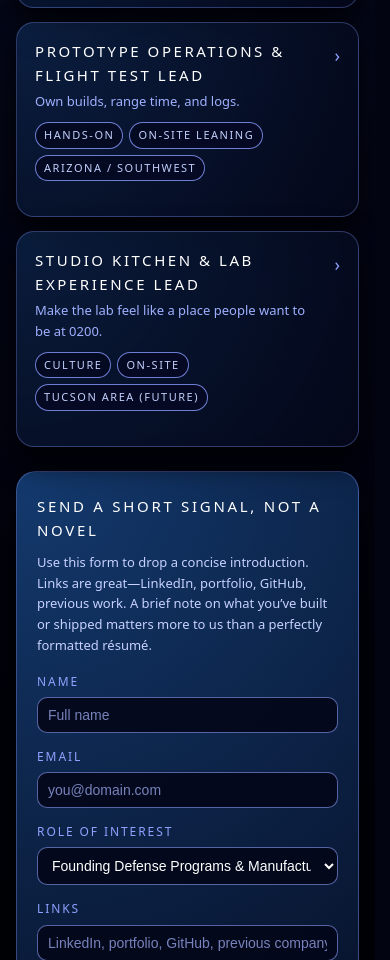
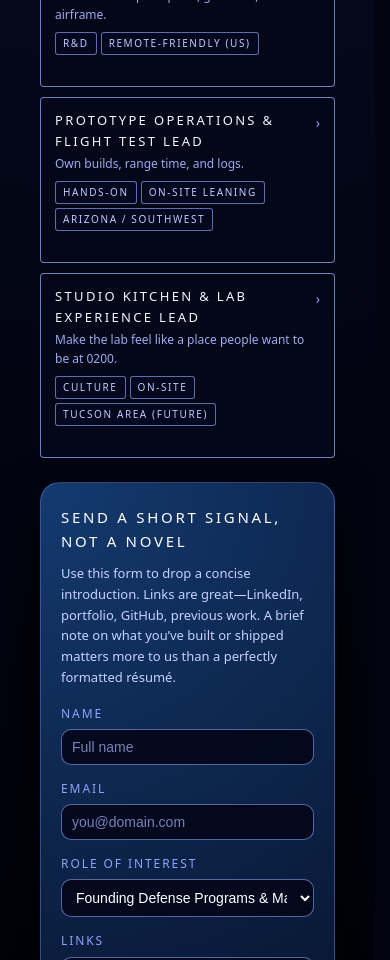
Before and after one commit to drewramirez41/dronecorp, a plain HTML site: page careers.html in a window 390 px wide. Shown: the part 1040-2000 px from the top of the page. Drawn offline with Linux system fonts and the light colour scheme.

Commit message:
Update style.css

```diff
--- a/assets/style.css
+++ b/assets/style.css
@@ -279,114 +279,263 @@ body {
 /* =========================
    CAREERS
    ========================= */
+/* ===== Careers layout ===== */
+
+.section-narrow {
+    max-width: 1040px;
+    margin: 0 auto;
+    padding: 80px 24px 100px;
+}
+
 .careers-layout {
     display: grid;
-    grid-template-columns: minmax(0, 1.55fr) minmax(0, 1.15fr);
-    gap: 32px;
+    grid-template-columns: minmax(0, 1.3fr) minmax(0, 1fr);
+    gap: 40px;
     align-items: flex-start;
-    margin-top: 30px;
 }
 
-/* ===== Careers role cards ===== */
+@media (max-width: 960px) {
+    .careers-layout {
+        grid-template-columns: 1fr;
+        gap: 28px;
+    }
+}
+
+/* Generic panel for roles + forms */
+
+.panel {
+    border-radius: 6px;
+    border: 1px solid rgba(135, 155, 255, 0.6);
+    background: radial-gradient(circle at top left,
+                rgba(35, 60, 120, 0.32),
+                rgba(3, 6, 20, 0.98));
+    box-shadow: 0 10px 22px rgba(0, 0, 0, 0.75);
+    padding: 18px 20px 18px;
+    position: relative;
+    overflow: hidden;
+}
+
+.panel::before {
+    content: "";
+    position: absolute;
+    inset: 0;
+    background:
+        linear-gradient(90deg, rgba(255,255,255,0.03), transparent 50%),
+        linear-gradient(180deg, rgba(255,255,255,0.02), transparent 60%);
+    opacity: 0.35;
+    pointer-events: none;
+}
+
+/* Open roles list */
 
 .role-grid {
     display: flex;
     flex-direction: column;
-    gap: 14px;
+    gap: 10px;
 }
 
+/* Cards are now flatter and sharper, not bubbly */
+
 .role-card {
+    border-radius: 4px;
+    border: 1px solid rgba(120, 140, 210, 0.9);
+    background: rgba(4, 8, 24, 0.96);
+    padding: 12px 14px 10px;
     position: relative;
-    border-radius: 18px;
-    border: 1px solid rgba(135,155,255,0.32);
-    background: radial-gradient(circle at top left, rgba(47,141,255,0.18), rgba(4,7,25,0.98));
-    padding: 16px 18px 14px;
-    box-shadow: 0 14px 32px rgba(0,0,0,0.8);
-    overflow: hidden;
     cursor: pointer;
-    transform: translateY(0);
     transition:
-        transform 0.18s ease,
-        box-shadow 0.18s ease,
-        border-color 0.18s ease,
-        background 0.18s ease;
-}
-
-.role-card::before {
-    content: "";
-    position: absolute;
-    inset: 0;
-    background: radial-gradient(circle at top left, rgba(90,180,255,0.18), transparent 60%);
-    opacity: 0;
-    pointer-events: none;
-    transition: opacity 0.18s ease;
+        border-color 0.16s ease,
+        background 0.16s ease,
+        transform 0.16s ease,
+        box-shadow 0.16s ease;
+    box-shadow: 0 0 0 rgba(0,0,0,0.0);
 }
 
 .role-card:hover {
-    transform: translateY(-3px);
-    border-color: rgba(147,174,255,0.7);
-    box-shadow: 0 20px 44px rgba(0,0,0,0.95);
-}
-
-.role-card:hover::before {
-    opacity: 1;
+    border-color: #e0e7ff;
+    background: rgba(7, 12, 32, 0.98);
+    transform: translateY(-1px);
+    box-shadow: 0 10px 18px rgba(0, 0, 0, 0.85);
 }
 
 .role-header {
-    position: relative;
     display: flex;
     align-items: flex-start;
     justify-content: space-between;
-    gap: 12px;
+    gap: 10px;
 }
 
 .role-title-block {
     display: flex;
     flex-direction: column;
-    gap: 4px;
+    gap: 2px;
 }
 
 .role-title {
-    font-size: 15px;
+    font-size: 13px;
+    letter-spacing: 0.18em;
     text-transform: uppercase;
-    letter-spacing: 0.17em;
-    color: #ffffff;
+    color: #f5f7ff;
 }
 
 .role-subtitle {
-    font-size: 13px;
-    color: #9fb0ff;
+    font-size: 12px;
+    color: #9caaf0;
 }
 
 .role-tags {
     display: flex;
     flex-wrap: wrap;
-    gap: 6px;
+    gap: 4px;
     margin-top: 6px;
 }
 
 .role-tag {
-    font-size: 11px;
-    letter-spacing: 0.14em;
+    font-size: 10px;
     text-transform: uppercase;
-    border-radius: 999px;
-    padding: 3px 8px 4px;
-    border: 1px solid rgba(135,155,255,0.8);
-    color: #c1cffb;
-    background: rgba(6,10,35,0.95);
+    letter-spacing: 0.16em;
+    border-radius: 3px;
+    padding: 2px 7px 3px;
+    border: 1px solid rgba(118, 136, 210, 0.8);
+    background: rgba(5, 8, 30, 0.9);
+    color: #c0ccff;
 }
 
+/* Chevron is small, no huge icon */
+
 .role-chevron {
-    font-size: 18px;
-    color: #8ea2ff;
-    transition: transform 0.18s ease, color 0.18s ease;
-    margin-top: 2px;
+    font-size: 14px;
+    color: #8fa0ff;
+    transform: translateY(2px);
+    transition: transform 0.16s ease, color 0.16s ease;
 }
 
 .role-card.open .role-chevron {
-    transform: rotate(90deg);
+    transform: rotate(90deg) translateY(0);
     color: #ffffff;
 }
+
+/* Collapsible body – flat, structured */
+
+.role-body {
+    margin-top: 8px;
+    padding-top: 8px;
+    border-top: 1px solid rgba(100, 120, 200, 0.55);
+    font-size: 12px;
+    color: #c3ccff;
+    max-height: 0;
+    overflow: hidden;
+    opacity: 0;
+    transition:
+        max-height 0.22s ease,
+        opacity 0.16s ease;
+}
+
+.role-card.open .role-body {
+    max-height: 260px;
+    opacity: 1;
+}
+
+.role-body h4 {
+    font-size: 11px;
+    text-transform: uppercase;
+    letter-spacing: 0.18em;
+    color: #8ea0ff;
+    margin-bottom: 4px;
+}
+
+.role-body ul {
+    margin-left: 18px;
+    margin-top: 6px;
+}
+
+.role-body li {
+    margin-bottom: 3px;
+}
+
+/* Apply panel adopts the same sharp look */
+
+.apply-panel {
+    border-radius: 6px;
+    border: 1px solid rgba(135, 155, 255, 0.7);
+    background: radial-gradient(circle at top left,
+                rgba(50, 90, 180, 0.32),
+                rgba(2, 4, 18, 0.98));
+    padding: 18px 20px 18px;
+    box-shadow: 0 14px 26px rgba(0, 0, 0, 0.9);
+}
+
+.apply-title {
+    font-size: 13px;
+    letter-spacing: 0.22em;
+    text-transform: uppercase;
+    color: #f4f7ff;
+    margin-bottom: 6px;
+}
+
+.apply-subtext {
+    font-size: 12px;
+    color: #a7b5ff;
+    margin-bottom: 14px;
+}
+
+.apply-field {
+    margin-bottom: 10px;
+}
+
+.apply-label {
+    display: block;
+    font-size: 11px;
+    letter-spacing: 0.18em;
+    text-transform: uppercase;
+    color: #8fa0ff;
+    margin-bottom: 4px;
+}
+
+.apply-input,
+.apply-select,
+.apply-textarea {
+    width: 100%;
+    border-radius: 4px;
+    border: 1px solid rgba(120, 138, 210, 0.9);
+    background: rgba(2, 4, 14, 0.95);
+    color: #e5e9ff;
+    font-size: 12px;
+    padding: 7px 8px;
+}
+
+.apply-textarea {
+    min-height: 96px;
+    resize: vertical;
+}
+
+.btn-primary {
+    margin-top: 6px;
+    border-radius: 999px;
+    border: 1px solid rgba(132, 210, 255, 0.9);
+    background: linear-gradient(90deg, #2d8eff, #53d6ff);
+    color: #02040a;
+    padding: 7px 18px;
+    font-size: 12px;
+    text-transform: uppercase;
+    letter-spacing: 0.18em;
+}
+
+/* Scroll reveal – very subtle */
+
+.role-card {
+    opacity: 0;
+    transform: translateY(8px);
+}
+
+.role-card.visible {
+    opacity: 1;
+    transform: translateY(0);
+    transition:
+        opacity 0.22s ease,
+        transform 0.22s ease;
+}
+
 
 /* collapsed details with smooth open/close */
 .role-body {
```
